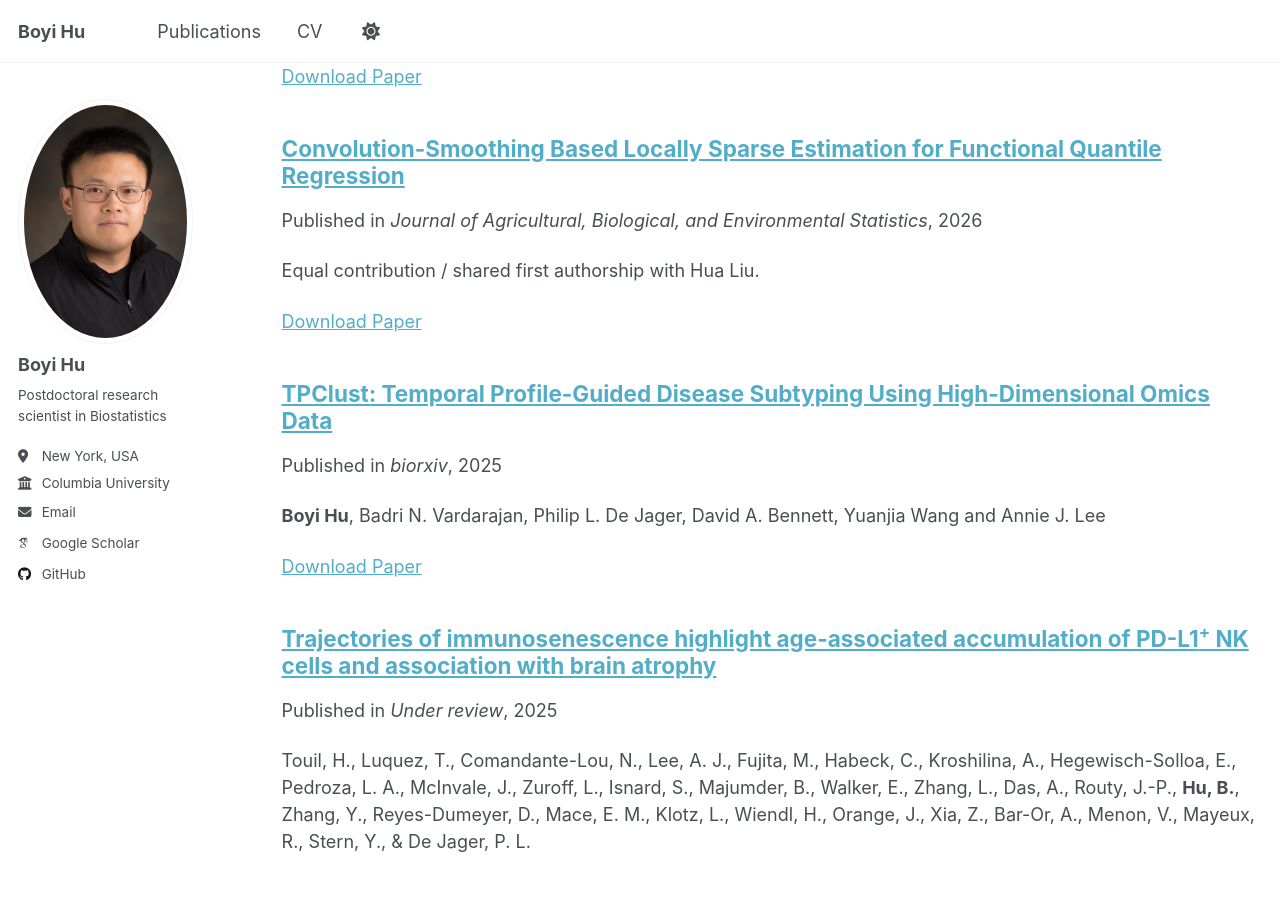
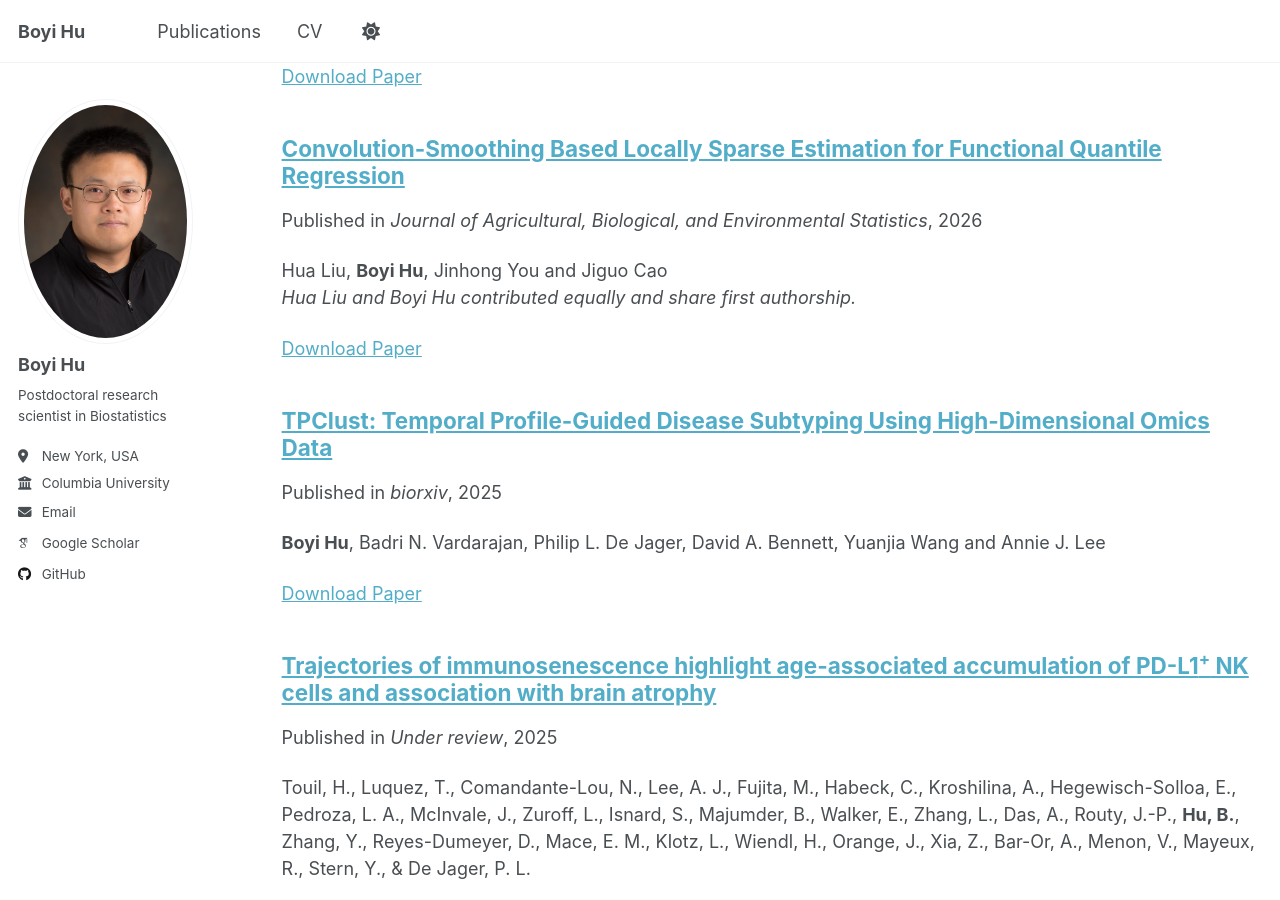
Before and after one commit to BoyiHu673/BoyiHu673.github.io, a Jekyll site: the page built from _pages/publications.html, in a window 1280 px wide and 900 px high, scrolled down 387 px. Built offline with Jekyll 4.4.1, drawn with Linux system fonts in a browser that asks for light colours; some web fonts are replaced; a script that is not in the unit is left out.

Commit message:
Update CLoSE.md

```diff
--- a/_publications/CLoSE.md
+++ b/_publications/CLoSE.md
@@ -6,7 +6,6 @@ permalink: /publication/CLoSE
 date: 2026-01-25
 venue: "Journal of Agricultural, Biological, and Environmental Statistics"
 paperurl: 'https://doi.org/10.1007/s13253-026-00728-7'
-excerpt: 'Equal contribution / shared first authorship with Hua Liu.'
 ---
 Hua Liu, **Boyi Hu**, Jinhong You and Jiguo Cao
 *Hua Liu and Boyi Hu contributed equally and share first authorship.*
```
